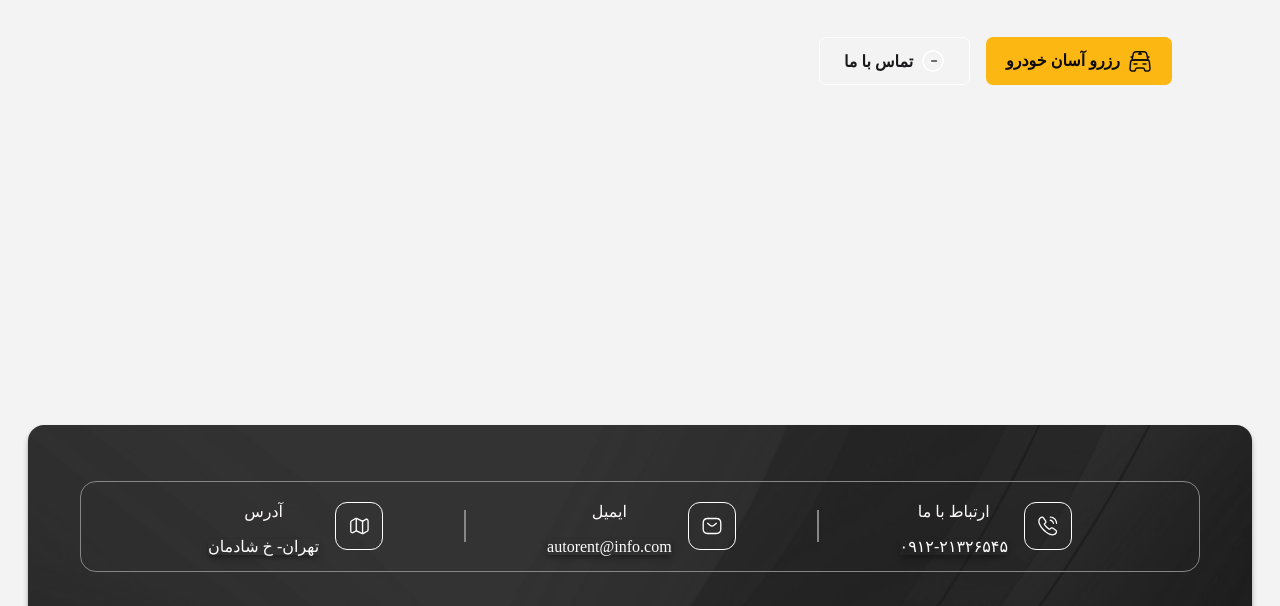
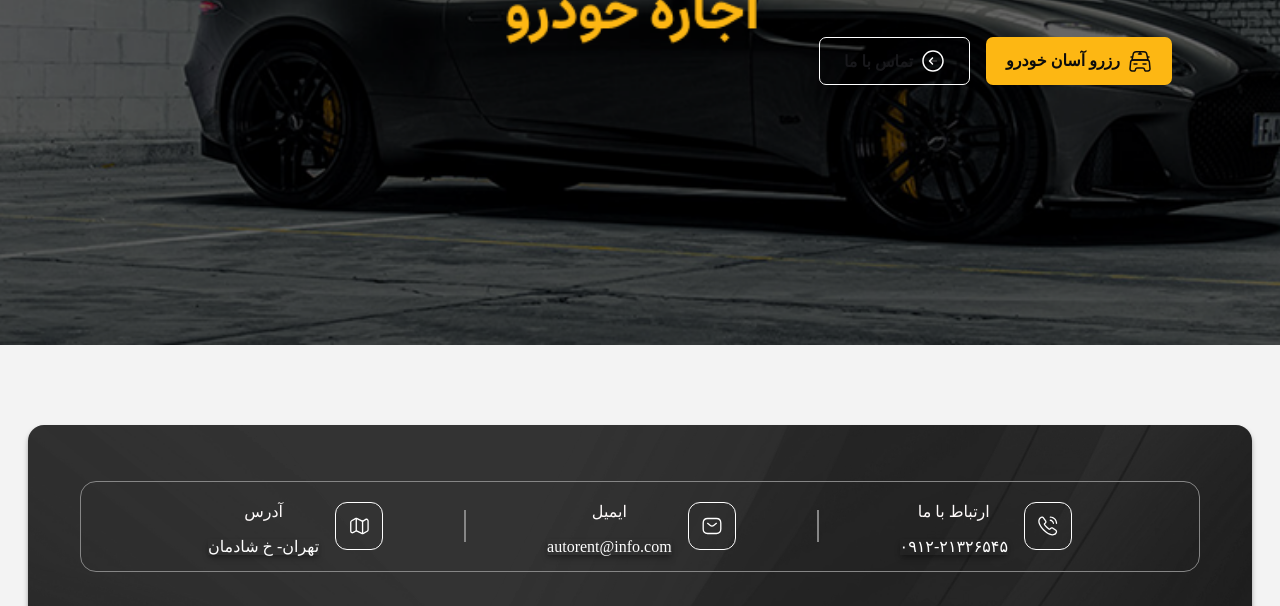
Before and after one commit to Yasamin-E84/Auto-Rent, a website built with Vite: page PLP.html in a window 1280 px wide. Shown: the part 338-944 px from the top of the page. Built offline with nearby package versions, Linux system fonts and the light colour scheme; a web font is replaced by a local one.

Commit message:
test-bg-again

```diff
--- a/PLP.html
+++ b/PLP.html
@@ -321,7 +321,7 @@
     <!--#region main-->
     <main class="main desktop:min-[1000px] h-auto mx-auto ">
         <!--#region header-->
-        <div class="header-container w-full h-[683px] mx-auto bg-[url('/img-plp/header/page screen.png')] bg-cover bg-bottom">
+        <div class="header-container w-full h-[683px] mx-auto bg-[url('/img-plp/header/page-screen.png')] bg-cover bg-bottom">
             <header class="w-full desktop:w-[1224px] h-[64px] desktop:h-[96px] bg-white
          mx-auto rounded-bl-[16px] rounded-br-[16px]
          px-4 desktop:px-[32px] flex items-center justify-between">
```
Also changed, not shown: public/img-plp/header/page-screen.png (renamed from src/img/plp/header/page-screen.png), src/css/output.css.
